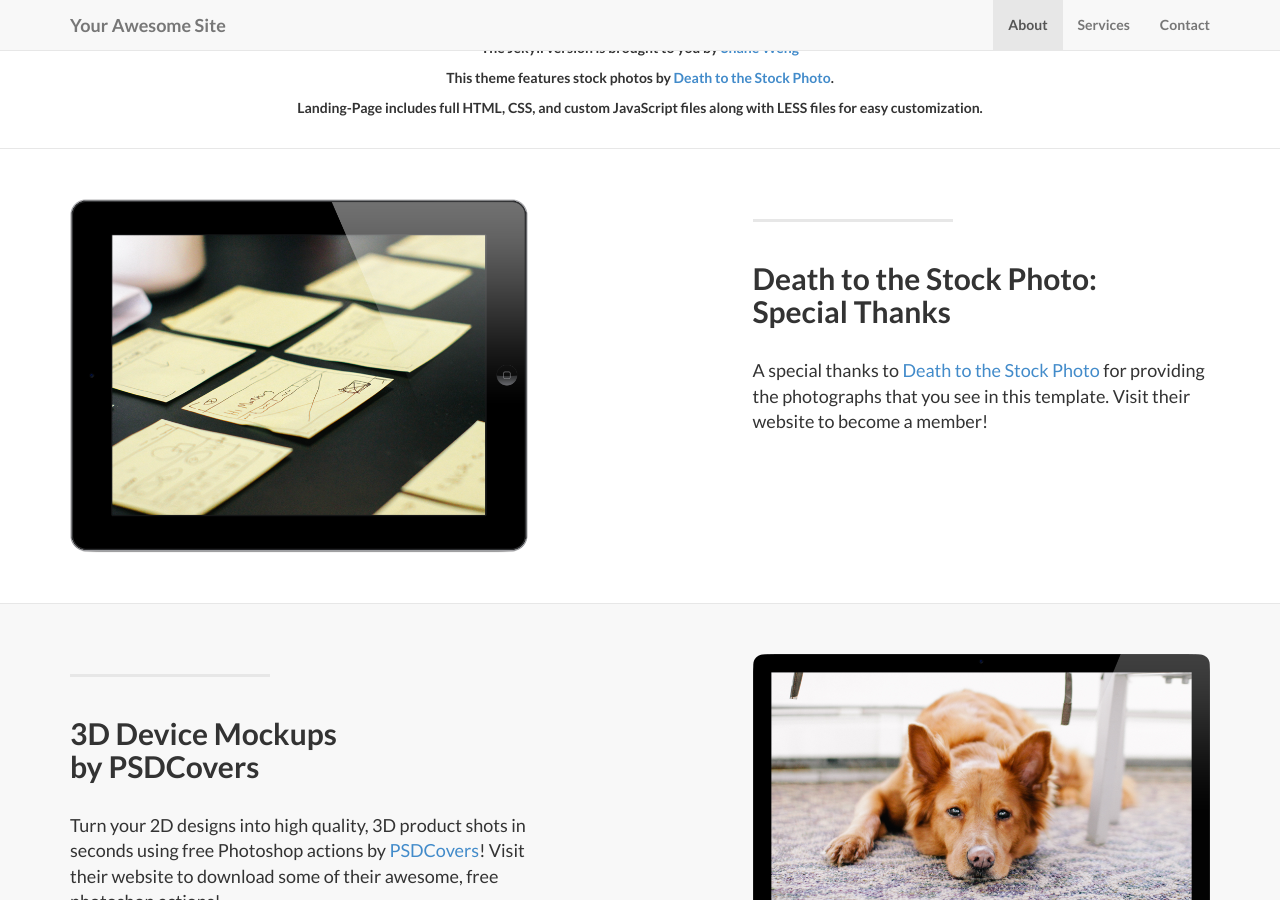
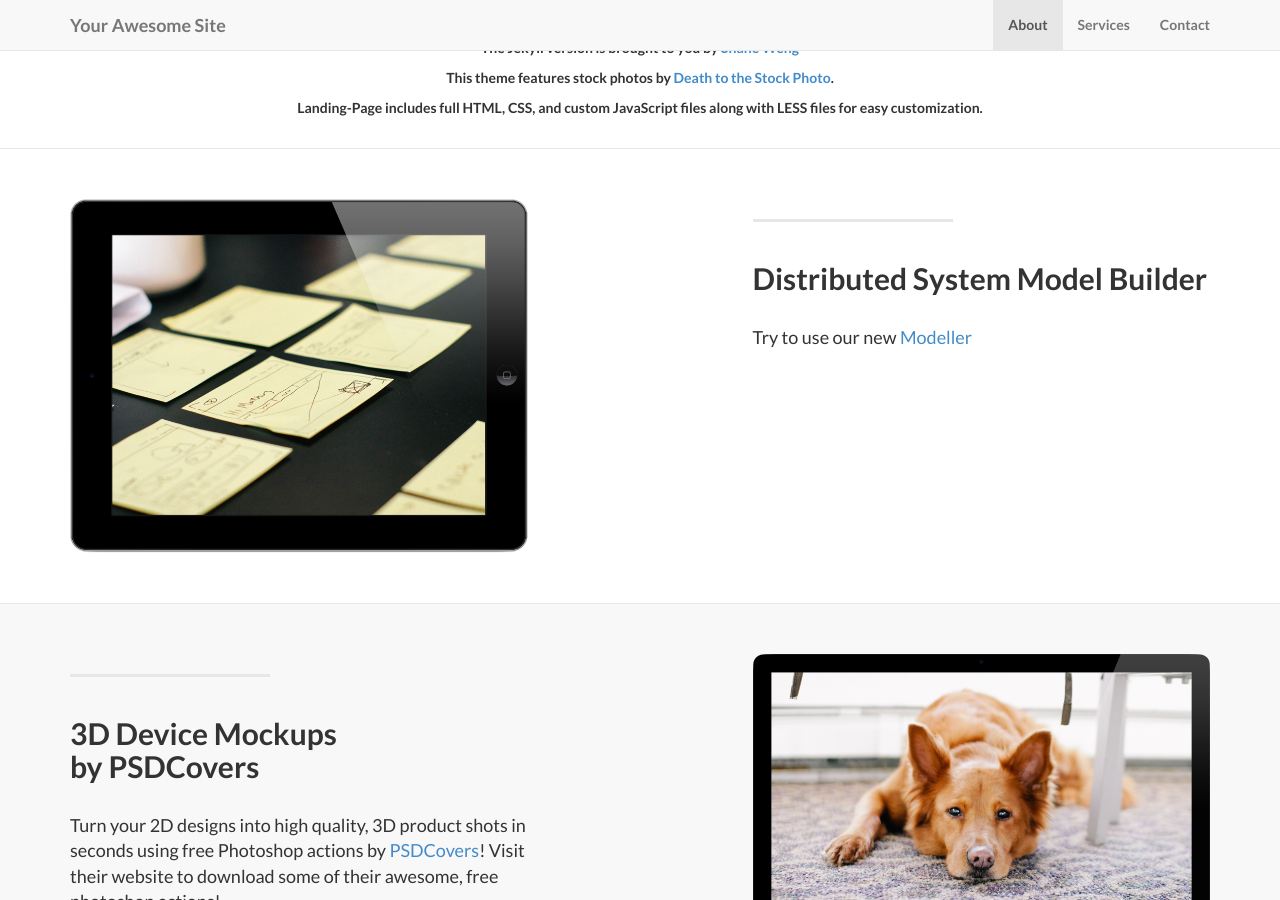
Before and after one commit to ppretki/sima-doc.github.io, a Jekyll site: the page built from index.html, in a window 1280 px wide and 900 px high, scrolled down 989 px. Built offline with Jekyll 4.4.1, drawn with Linux system fonts in a browser that asks for light colours.

Commit message:
Modeller with links

```diff
--- a/_posts/2014-09-21-services-1.markdown
+++ b/_posts/2014-09-21-services-1.markdown
@@ -2,7 +2,7 @@
 layout: default
 img: ipad.png
 category: Services
-title: Death to the Stock Photo:<br>Special Thanks
+title: Distributed System Model Builder
 description: |
 ---
-  A special thanks to [Death to the Stock Photo](http://join.deathtothestockphoto.com/) for providing the photographs that you see in this template.  Visit their website to become a member!
+  Try to use our new [Modeller](https://app.cplxsys.com)
```
